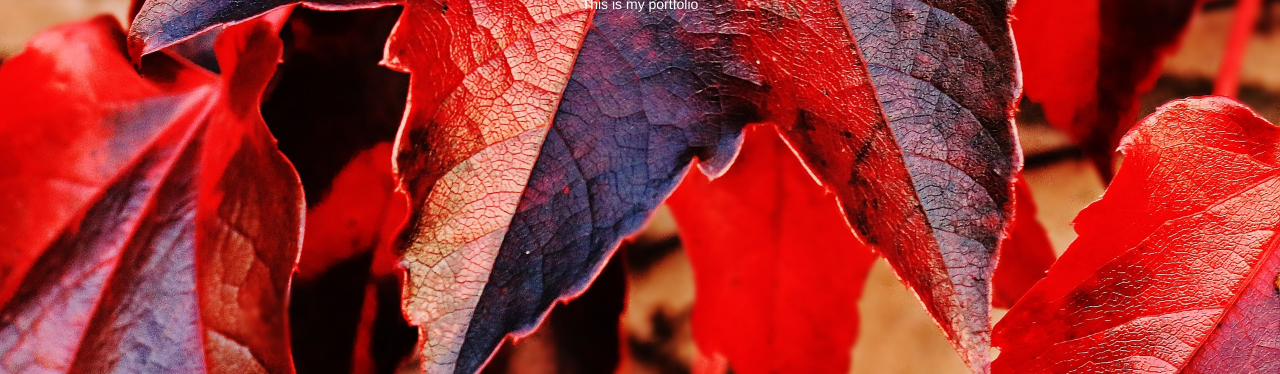
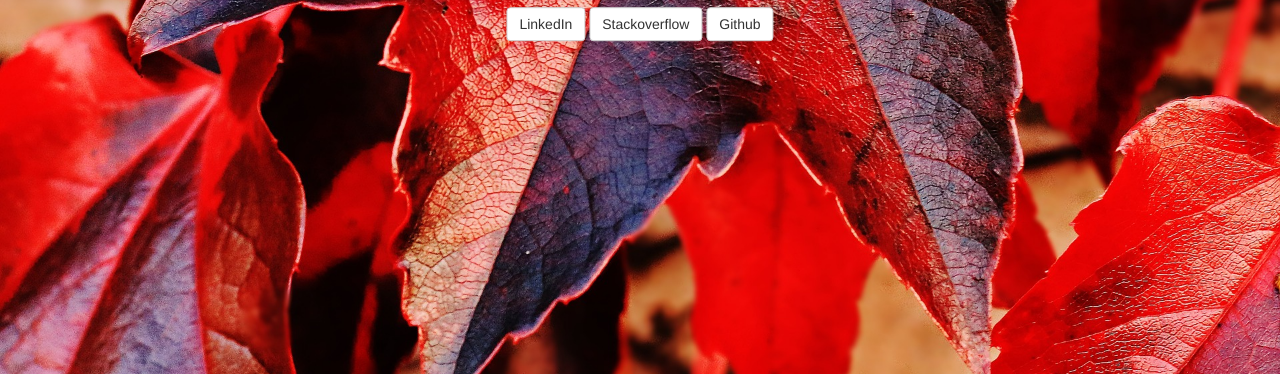
Before and after one commit to neelp1/neelp1.github.io, a plain HTML site: page index.html in a window 1280 px wide. Shown: the part 426-800 px from the top of the page. Drawn offline with nearby package versions, Linux system fonts and the light colour scheme.

Commit message:
Added links to various profiles

```diff
--- a/index.html
+++ b/index.html
@@ -18,6 +18,11 @@
 		<div class="centered-div">
 		  <h1>Neel Patel</h1>
       <p>This is my portfolio</p>
+			<div class="links-to-sites">
+				<a href="https://www.linkedin.com/in/neelypatel/" class="btn btn-default" role="button">LinkedIn</a>
+				<a href="http://stackoverflow.com/users/2351577/nealous3" class="btn btn-default" role="button">Stackoverflow</a>
+				<a href="https://github.com/neelp1" class="btn btn-default" role="button">Github</a>
+			</div>
 		</div>
   </div>
 </body>
--- a/style.css
+++ b/style.css
@@ -15,8 +15,6 @@ html, body {
   height: 100%;
 }
 
-
-
 .centered-div {
   position: absolute;
   top: 50%;
```
